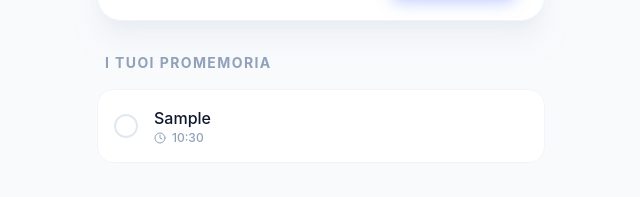
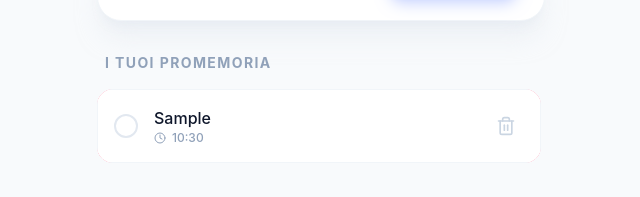
Before and after one commit to massimo12c/prome, a React (Vite) app: page / in a window 1280 px wide. Both pictures are taken after typing "Sample", "10:30" into the empty fields and a click on the button "Aggiungi". Shown: the part 415-612 px from the top of the page, without its empty margins (319-959 px from the left). Built offline with nearby package versions, Linux system fonts and the light colour scheme.

Commit message:
Add swipe-to-delete and scrollable list

```diff
--- a/package.json
+++ b/package.json
@@ -11,6 +11,7 @@
   },
   "dependencies": {
     "@tailwindcss/vite": "^4.2.2",
+    "framer-motion": "^12.38.0",
     "react": "^19.2.4",
     "react-dom": "^19.2.4"
   },
--- a/src/App.tsx
+++ b/src/App.tsx
@@ -1,5 +1,6 @@
 import React, { useState, useEffect, useRef } from 'react';
-import { Plus, Bell, Clock, Trash2, CheckCircle2, AlertCircle } from 'lucide-react';
+import { Plus, Bell, Clock, Trash2, CheckCircle2, AlertCircle, Trash } from 'lucide-react';
+import { motion, AnimatePresence } from 'framer-motion';
 
 interface Reminder {
   id: string;
@@ -110,6 +111,10 @@ function App() {
     setReminders(reminders.filter(r => r.id !== id));
   };
 
+  const clearCompleted = () => {
+    setReminders(reminders.filter(r => !r.completed));
+  };
+
   return (
     <div className="min-h-screen bg-slate-50 dark:bg-slate-950 flex flex-col items-center py-12 px-4 transition-colors duration-300">
       <audio ref={audioRef} src="https://assets.mixkit.co/active_storage/sfx/2869/2869-preview.mp3" />
@@ -195,20 +200,54 @@ function App() {
 
         {/* Reminders List */}
         <div className="space-y-4">
-          <h2 className="text-sm font-bold text-slate-400 dark:text-slate-500 uppercase tracking-widest px-2">
+          <div className="flex items-center justify-between px-2">
+            <h2 className="text-sm font-bold text-slate-400 dark:text-slate-500 uppercase tracking-widest">
               I tuoi promemoria
             </h2>
+            {reminders.some(r => r.completed) && (
+              <button
+                onClick={clearCompleted}
+                className="text-xs font-bold text-indigo-500 hover:text-indigo-600 transition-colors flex items-center gap-1"
+              >
+                <Trash className="w-3 h-3" />
+                Cancella completati
+              </button>
+            )}
+          </div>
 
+          <div className="max-h-[50vh] overflow-y-auto pr-1 custom-scrollbar">
             {reminders.length === 0 ? (
               <div className="text-center py-12 opacity-50">
                 <Bell className="w-12 h-12 mx-auto mb-4 text-slate-300 dark:text-slate-700" />
                 <p className="text-slate-500">Nessun promemoria impostato</p>
               </div>
             ) : (
-            reminders.map((reminder) => (
-              <div
+              <div className="space-y-3">
+                <AnimatePresence initial={false}>
+                  {reminders.map((reminder) => (
+                    <motion.div
                       key={reminder.id}
-                className={`group bg-white dark:bg-slate-900 rounded-2xl border border-slate-100 dark:border-slate-800 p-4 flex items-center justify-between transition-all hover:shadow-md ${reminder.completed ? 'opacity-60' : ''}`}
+                      initial={{ opacity: 0, height: 0, marginBottom: 0 }}
+                      animate={{ opacity: 1, height: 'auto', marginBottom: 12 }}
+                      exit={{ opacity: 0, height: 0, marginBottom: 0 }}
+                      className="relative overflow-hidden rounded-2xl"
+                    >
+                      {/* Delete Background */}
+                      <div className="absolute inset-0 bg-rose-500 flex items-center justify-end px-6 rounded-2xl">
+                        <Trash2 className="text-white w-6 h-6" />
+                      </div>
+
+                      {/* Swipeable Foreground */}
+                      <motion.div
+                        drag="x"
+                        dragConstraints={{ left: -100, right: 0 }}
+                        dragElastic={0.2}
+                        onDragEnd={(_, info) => {
+                          if (info.offset.x < -60) {
+                            deleteReminder(reminder.id);
+                          }
+                        }}
+                        className={`relative bg-white dark:bg-slate-900 border border-slate-100 dark:border-slate-800 p-4 flex items-center justify-between transition-colors ${reminder.completed ? 'opacity-60' : ''}`}
                       >
                         <div className="flex items-center gap-4">
                           <button
@@ -232,15 +271,27 @@ function App() {
                           </div>
                         </div>
 
+                        {/* PC Delete Button (fallback) */}
                         <button
                           onClick={() => deleteReminder(reminder.id)}
-                  className="text-slate-300 hover:text-rose-500 p-2 transition-colors opacity-0 group-hover:opacity-100"
+                          className="text-slate-300 hover:text-rose-500 p-2 transition-colors hidden md:block"
                         >
                           <Trash2 className="w-5 h-5" />
                         </button>
+
+                        {/* Mobile Swipe Hint (on iOS) */}
+                        {isIOS && (
+                          <div className="md:hidden text-[10px] text-slate-300 font-bold uppercase tracking-tighter">
+                            ← swipe
                           </div>
-            ))
                         )}
+                      </motion.div>
+                    </motion.div>
+                  ))}
+                </AnimatePresence>
+              </div>
+            )}
+          </div>
         </div>
       </div>
     </div>
--- a/src/index.css
+++ b/src/index.css
@@ -34,3 +34,21 @@ body {
 #root {
   min-height: 100vh;
 }
+
+/* Custom Scrollbar */
+.custom-scrollbar::-webkit-scrollbar {
+  width: 4px;
+}
+
+.custom-scrollbar::-webkit-scrollbar-track {
+  background: transparent;
+}
+
+.custom-scrollbar::-webkit-scrollbar-thumb {
+  background: #e2e8f0;
+  border-radius: 10px;
+}
+
+.dark .custom-scrollbar::-webkit-scrollbar-thumb {
+  background: #1e293b;
+}
```
Also changed, not shown: 1 other file (tests, documents, lock files or other folders). Lines whose indentation alone changed are shown as unchanged.
